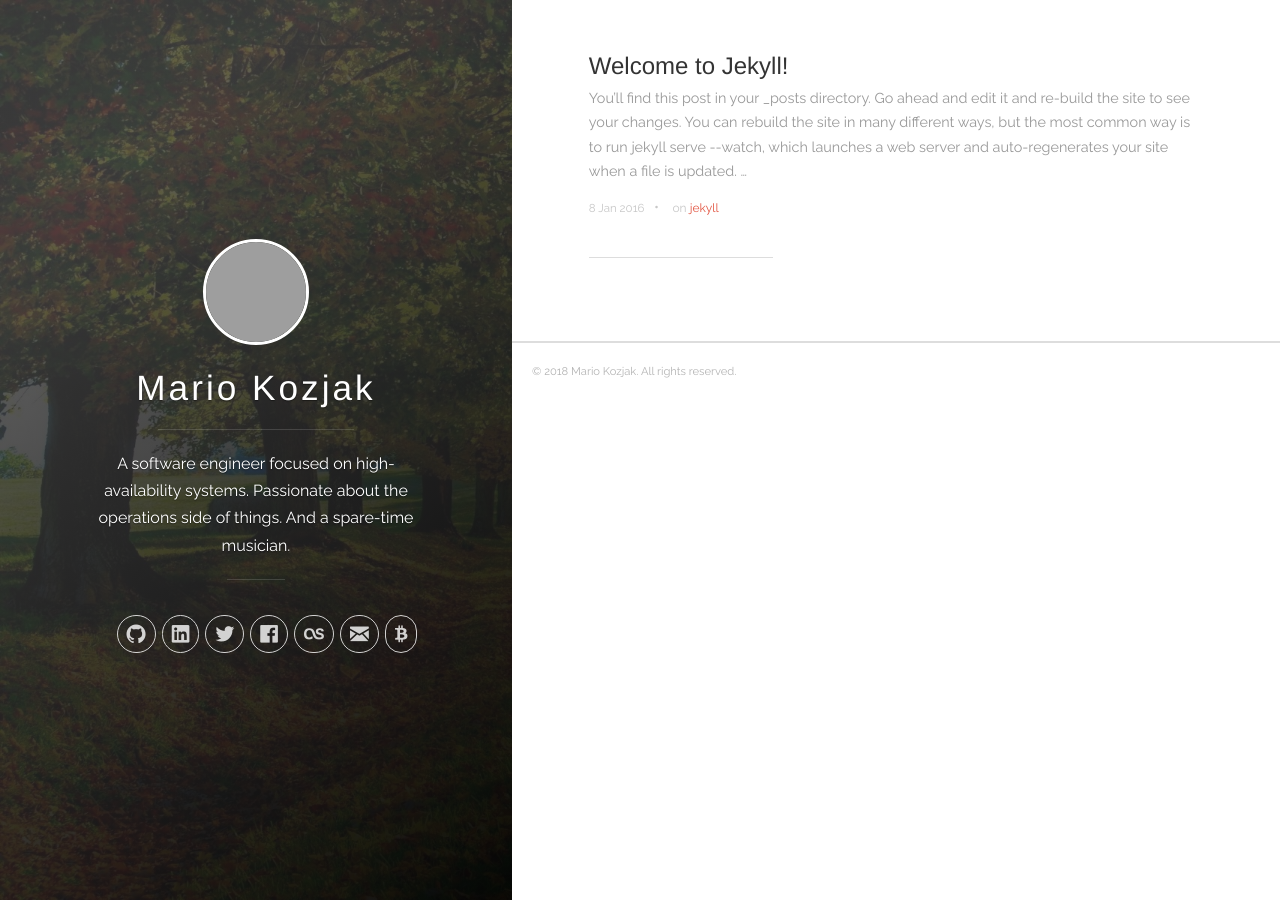
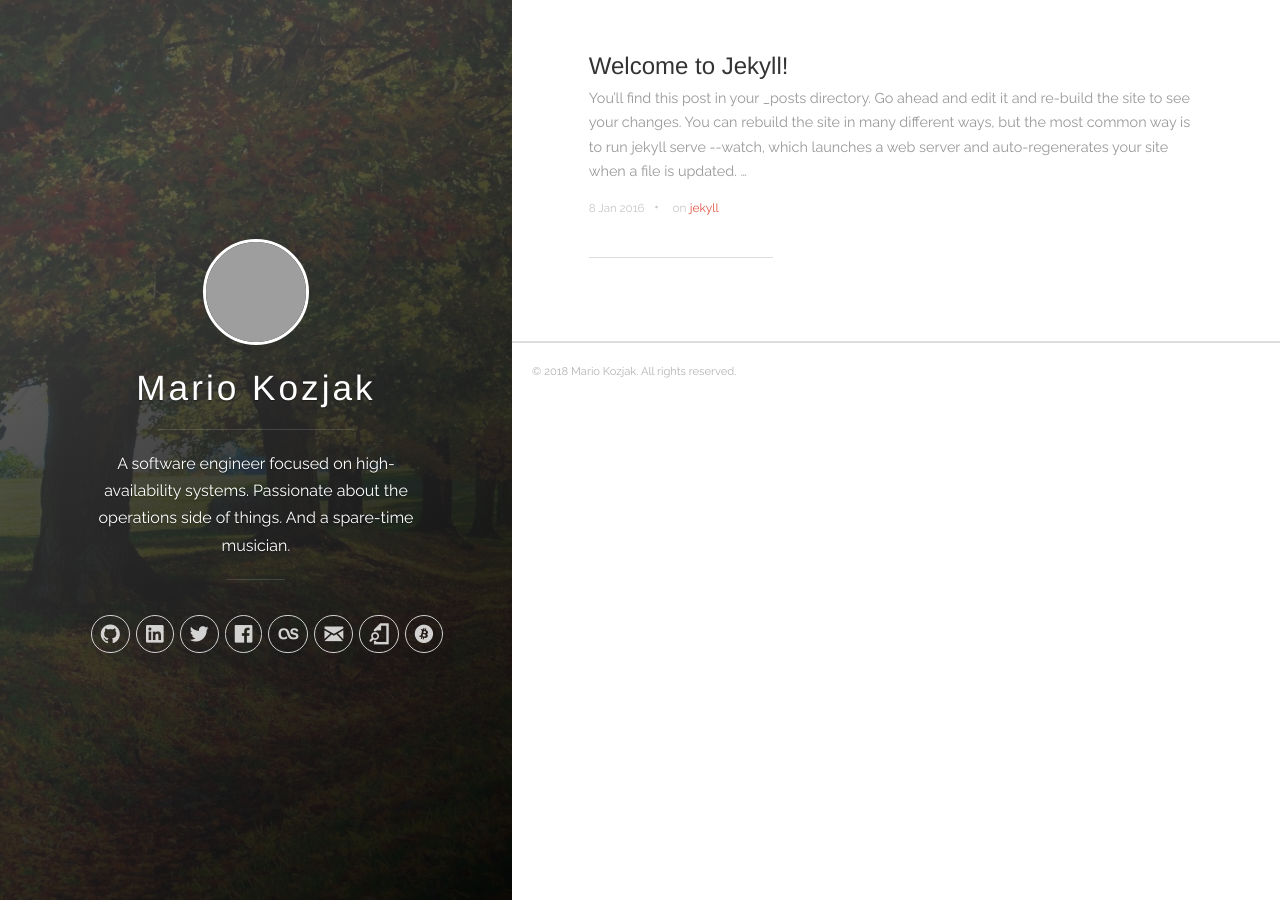
Before and after one commit to mkozjak/mkozjak.github.io, a Jekyll site: the page built from index.html, in a window 1280 px wide. Built offline with Jekyll 4.4.1, drawn with Linux system fonts in a browser that asks for light colours; the list of posts is cut into pages by our own code; grey boxes are pictures that could not be loaded.

Commit message:
add CV
Signed-off-by: Mario Kozjak <kozjakm1@gmail.com>

```diff
--- a/_includes/header.html
+++ b/_includes/header.html
@@ -81,10 +81,18 @@
               </li>
             {% endif %}
 
+            <!-- CV -->
+            <li class="navigation__item">
+              <a href="https://mario.kozjak.io/online-cv" title="View my Resume" target="_blank">
+                <i class="icon icon-page-search"></i>
+                <span class="label">Resume</span>
+              </a>
+            </li>
+
             <!-- Donate -->
             <li class="navigation__item">
               <a href="https://mario.kozjak.io/donate" title="Give a tip!" target="_blank">
-                <i class="icon icon-bitcoin"></i>
+                <i class="icon icon-bitcoin-circle"></i>
                 <span class="label">Donate</span>
               </a>
             </li>
```
